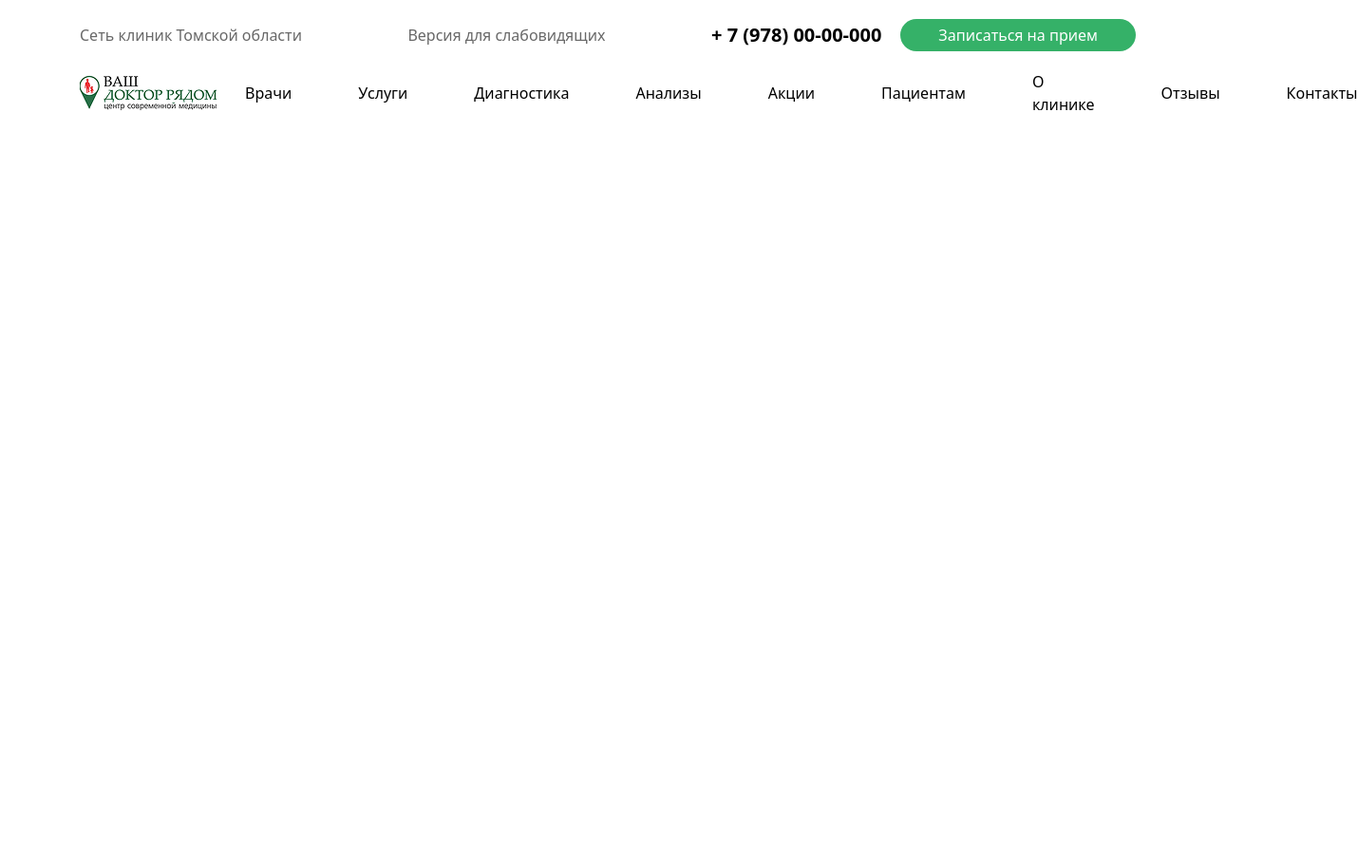
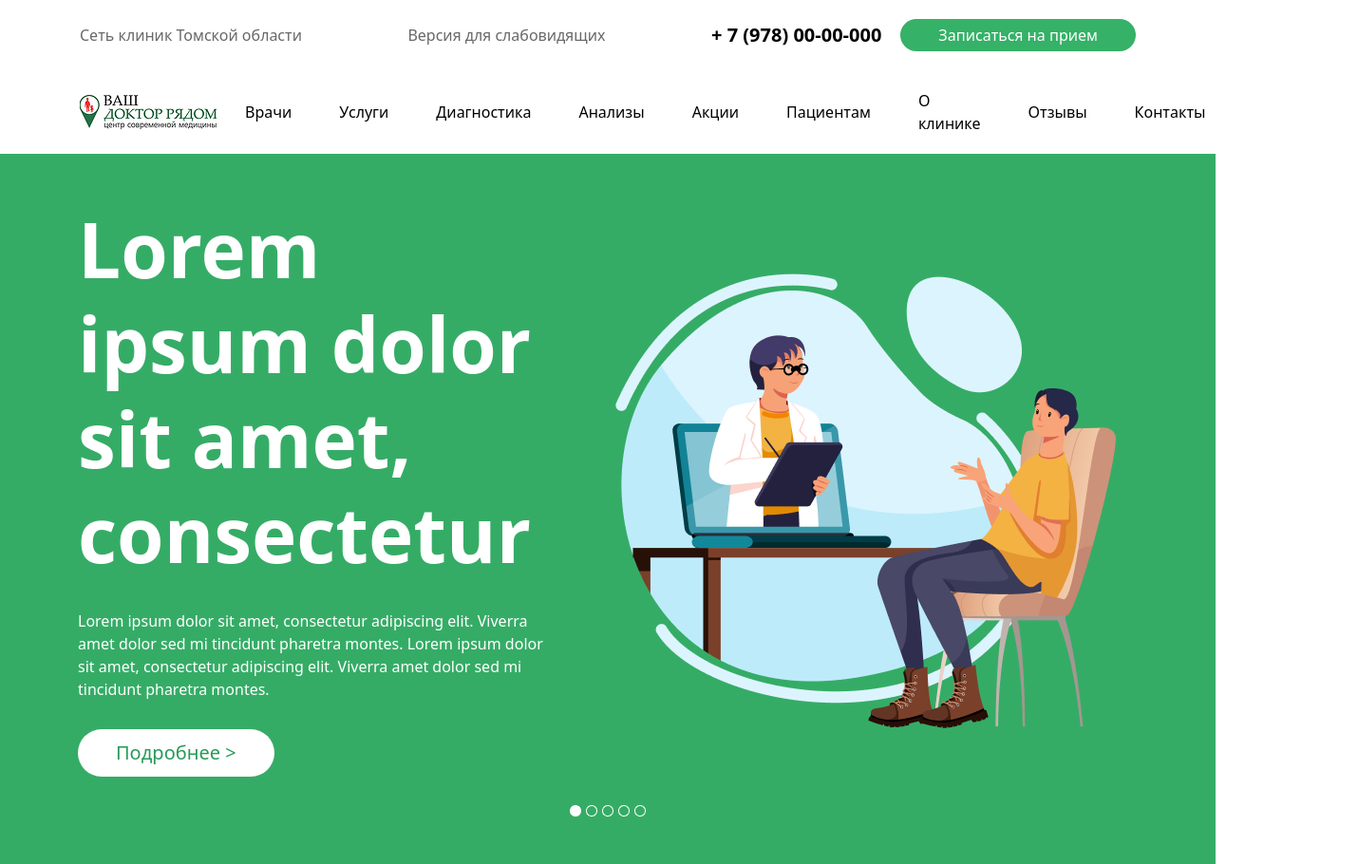
Before and after one commit to MuhammadEvazov/project4, a website: page src/index.html in a window 1280 px wide. Shown: the whole page at 95% size, 1430 px wide, since content can reach past the window. Before the commit the page ends 800 px from the top, so only its background shows below. Drawn offline with nearby package versions, Linux system fonts and the light colour scheme; files that its build step writes are made by us from their sources.

Commit message:
first section created succesfully

```diff
--- a/src/index.html
+++ b/src/index.html
@@ -9,8 +9,8 @@
 </head>
 
 <body>
-    <header class="p-[20px] lg:w-[90%] lg:m-auto lg:max-w-[1400px] flex flex-col gap-[20px]">
-        <nav class="hidden lg:flex items-center justify-between text-[#686868]">
+    <header class="flex flex-col gap-[20px]">
+        <nav class="hidden p-[20px] lg:w-[90%] lg:m-auto lg:max-w-[1300px] lg:flex items-center justify-between text-[#686868]">
             <p>Сеть клиник Томской области</p>
             <p>Версия для слабовидящих</p>
             <div class="flex items-center gap-[20px]">
@@ -18,9 +18,9 @@
                 <button class="py-[5px] px-[40px] bg-[#35B168] text-white rounded-[20px]">Записаться на прием</button>
             </div>
         </nav>
-        <nav class="flex items-center justify-between gap-[30px]">
+        <nav class="px-[20px] lg:w-[90%] lg:m-auto lg:max-w-[1300px] flex items-center justify-between gap-[30px]">
             <img src="./Images/image 1 (1).png" alt="">
-            <ul class="hidden lg:flex items-center gap-[70px]">
+            <ul class="hidden lg:flex items-center gap-[50px]">
                 <li>Врачи</li>
                 <li>Услуги</li>
                 <li>Диагностика</li>
@@ -34,6 +34,19 @@
             <p class="text-[30px] lg:hidden">☰</p>
         </nav>
 
+        <section class="section1 bg-[#35AC66] text-white flex flex-col lg:items-center items-start gap-[30px] px-[20px] py-[50px]">
+            <article class="lg:w-[90%] lg:m-auto lg:max-w-[1300px] flex flex-col items-center gap-[30px] lg:flex-row lg:justify-between">
+                <aside class="flex flex-col items-start gap-[30px] lg:w-[49%]">
+                    <h1 class="text-[45px] font-[700] lg:text-[80px]  leading-[100px]">Lorem ipsum dolor sit amet, consectetur</h1>
+                    <p>Lorem ipsum dolor sit amet, consectetur adipiscing elit. Viverra amet dolor sed mi tincidunt
+                        pharetra montes. Lorem ipsum dolor sit amet, consectetur adipiscing elit. Viverra amet dolor sed
+                        mi tincidunt pharetra montes.</p>
+                    <button class="py-[10px] px-[30px] text-[#279A59] bg-white rounded-[30px] lg:text-[20px] lg:px-[40px]">Подробнее ></button>
+                </aside>
+                <img class="hidden lg:block" src="./Images/TDV_M63_010 1.png" alt="">
+            </article>
+            <img src="./Images/Frame 3 (1).png" alt="">
+        </section>
     </header>
 </body>
 
```
Also changed, not shown: src/Images/Frame 3 (1).png (added), src/Images/TDV_M63_010 1.png (added).
